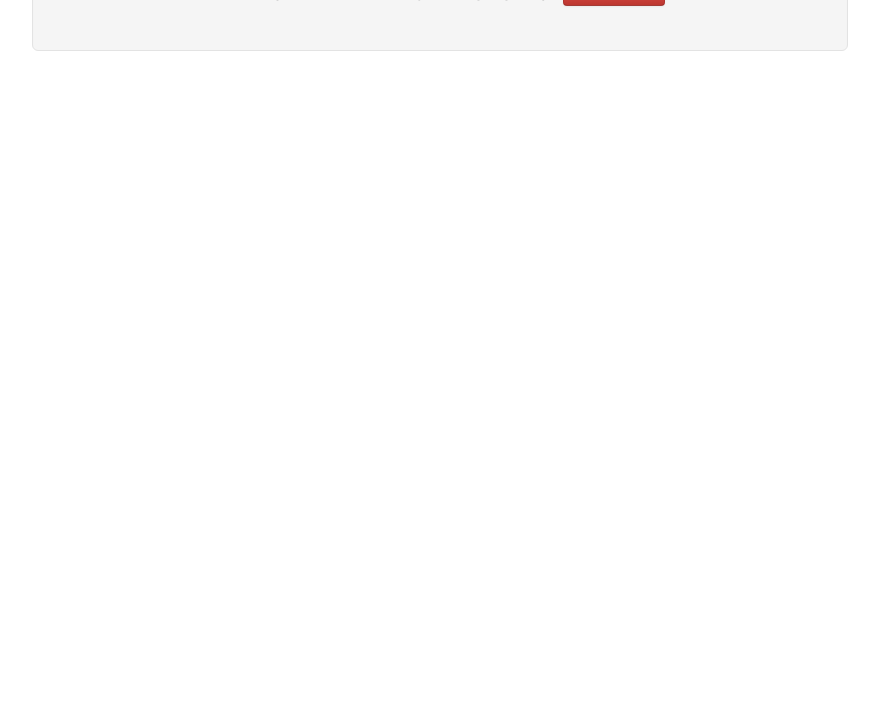
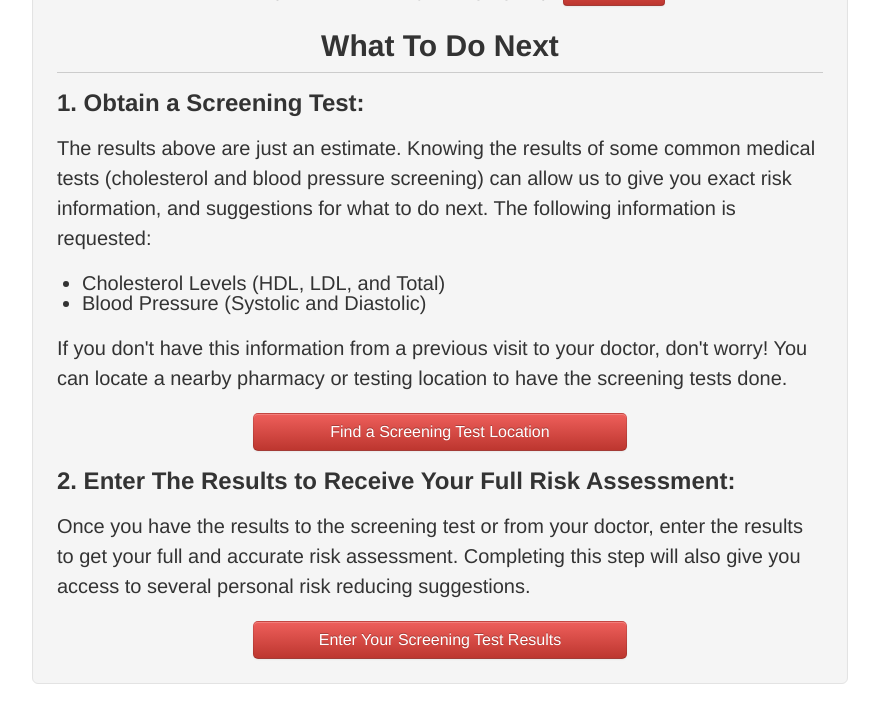
Before and after one commit to bopopescu/Heart-Health, a Django app: template hh-server/heart_health/templates/static/basic_results.html in a window 1280 px wide. Shown: the part 743-1447 px from the top of the page, without its empty margins (200-1079 px from the left). Before the commit the page ends 794 px from the top, so only its background shows below. Run offline with Django 3.2, Linux system fonts and the light colour scheme; the template is opened without the code that fills it, so the values that code supplies are empty; parts of the project's set-up code (start-up, migrations or seed data) failed here and were passed over; some libraries are stand-ins or nearby versions.

Commit message:
Finished basic_results.html.

```diff
--- a/hh-server/heart_health/survey/models.py
+++ b/hh-server/heart_health/survey/models.py
@@ -130,6 +130,7 @@ class Survey(models.Model):
                 self.l_rating = risk_obj['rating']
 
         self.recommendation = response['Recommendation']
+
         self.save()
 
     class Admin:
--- a/hh-server/heart_health/templates/media/css/custom.css
+++ b/hh-server/heart_health/templates/media/css/custom.css
@@ -5,10 +5,12 @@
     float: left;
 }
 
-
-
 .margin-right-15 {
     margin-right: 15px;
+}
+
+.margin-top-10 {
+    margin-top: 10px;
 }
 
 body {
--- a/hh-server/heart_health/templates/static/basic_results.html
+++ b/hh-server/heart_health/templates/static/basic_results.html
@@ -6,13 +6,13 @@
 <h2 class="center-text header-border"> Your Risk Estimate </h2>
 
 {% if user.userprofile.survey.recommendation == 1 %}
-<div id="results-alert" class="alert alert-block alert-danger">
+<div id="results-alert" class="alert alert-block alert-success">
     <button type="button" class="close" data-dismiss="alert">×</button>
     <h4>Consider Getting a Screening Test </h4>
     <p> Based on just the information you gave us so far, we have calculated an estimate of your risk for Cardiovascular Disease. We have estimated that your risk is likely in a lower category. However, knowing the results of some common medical tests (cholesterol and blood pressure screening) can allow us to give you exact risk information and suggestions for what to do next. Please consider locating a screening location to have these tests done.</p>
     <p>
-        <a class="btn btn-danger margin-right-15" href="/assess/bio/">Enter this Information</a>
-        <a class="btn btn-danger margin-top-10-phone" href="/locate/">Search for Testing Locations</a>
+        <a class="btn btn-success margin-right-15" href="/assess/bio/">Enter this Information</a>
+        <a class="btn btn-success margin-top-10-phone" href="/locate/">Search for Testing Locations</a>
     </p>
 </div>
 {% endif %}
@@ -22,13 +22,13 @@
     <h4>It is Important That You Get a Screening Test </h4>
     <p> Based on just the information you gave us so far, we have calculated an estimate of your risk for Cardiovascular Disease. We have estimated that your risk could be high or very high. Knowing the results of some common medical tests (cholesterol and blood pressure screening) can allow us to give you exact risk information, and suggestions for what to do next. Because your risk could be dangerous, it is very important that you enter this information, so you can take action if necessary.</p>
     <p>
-        <a class="btn btn-danger margin-right-15" href="/assess/bio/">Enter this Information</a>
-        <a class="btn btn-danger margin-top-10-phone" href="/locate/">Search for Testing Locations</a>
+        <a class="btn btn-warning margin-right-15" href="/assess/bio/">Enter this Information</a>
+        <a class="btn btn-warning margin-top-10-phone" href="/locate/">Search for Testing Locations</a>
     </p>
 </div>
 {% endif %}
 {% if user.userprofile.survey.recommendation == 3 %}
-<div id="results-alert" class="alert alert-block alert-success">
+<div id="results-alert" class="alert alert-block alert-danger">
     <button type="button" class="close" data-dismiss="alert">×</button>
     <h4>It is Urgent That You Get a Screening Test</h4>
     <p> Based on just the information you gave us so far, we have calculated an estimate of your risk for Cardiovascular Disease. We have estimated that your risk could be extremely high. Knowing the results of some common medical tests (cholesterol and blood pressure) can allow us to give you exact risk information, and suggestions for what to do next. Because your risk could be dangerous, it is extremely important that you enter this information.</p>
@@ -64,7 +64,26 @@
 </div>
 <p class="lead"> Your risk could be in the <strong class="rating-color">{{ user.userprofile.survey.u_risk_percentile|floatformat:"0"|ordinal }}</strong> percentile for {{ user.userprofile.survey.gender_group_string }} in your age group. <button id="percentile-more-button" class="btn btn-danger">Learn More</button> </p>
 
+<h2 class="center-text header-border margin-top-10"> What To Do Next </h2>
 
+{% if not user.userprofile.survey.recommendation == 1 %}
+
+{% endif %}
+<h3> 1. Obtain a Screening Test: </h3>
+<p class="lead"> The results above are just an estimate. Knowing the results of some common medical tests (cholesterol and blood pressure screening) can allow us to give you exact risk information, and suggestions for what to do next. The following information is requested:
+<ul class="lead">
+    <li> Cholesterol Levels (HDL, LDL, and Total) </li>
+    <li> Blood Pressure (Systolic and Diastolic) </li>
+    {% if user.userprofile.survey.diabetes %}
+    <li> Glycated Hemoglobin (HbA1c) - Optional</li>
+    {% endif %}
+</ul>
+<p class="lead"> If you don't have this information from a previous visit to your doctor, don't worry! You can locate a nearby pharmacy or testing location to have the screening tests done.</p>
+<button class="btn span6 margin-top-15 centered-span btn-large btn-block btn-danger" type="button" onclick="window.location.href='/assess/bio/'">Find a Screening Test Location</button>
+
+<h3> 2. Enter The Results to Receive Your Full Risk Assessment: </h3>
+<p class="lead"> Once you have the results to the screening test or from your doctor, enter the results to get your full and accurate risk assessment. Completing this step will also give you access to several personal risk reducing suggestions.</p>
+<button class="btn span6 margin-top-15 centered-span btn-large btn-block btn-danger" type="button" onclick="window.location.href='/assess/bio/'">Enter Your Screening Test Results</button>
 {% endblock %}
 
 {% block jsinclude %}
```
Also changed, not shown: 1 other file.
